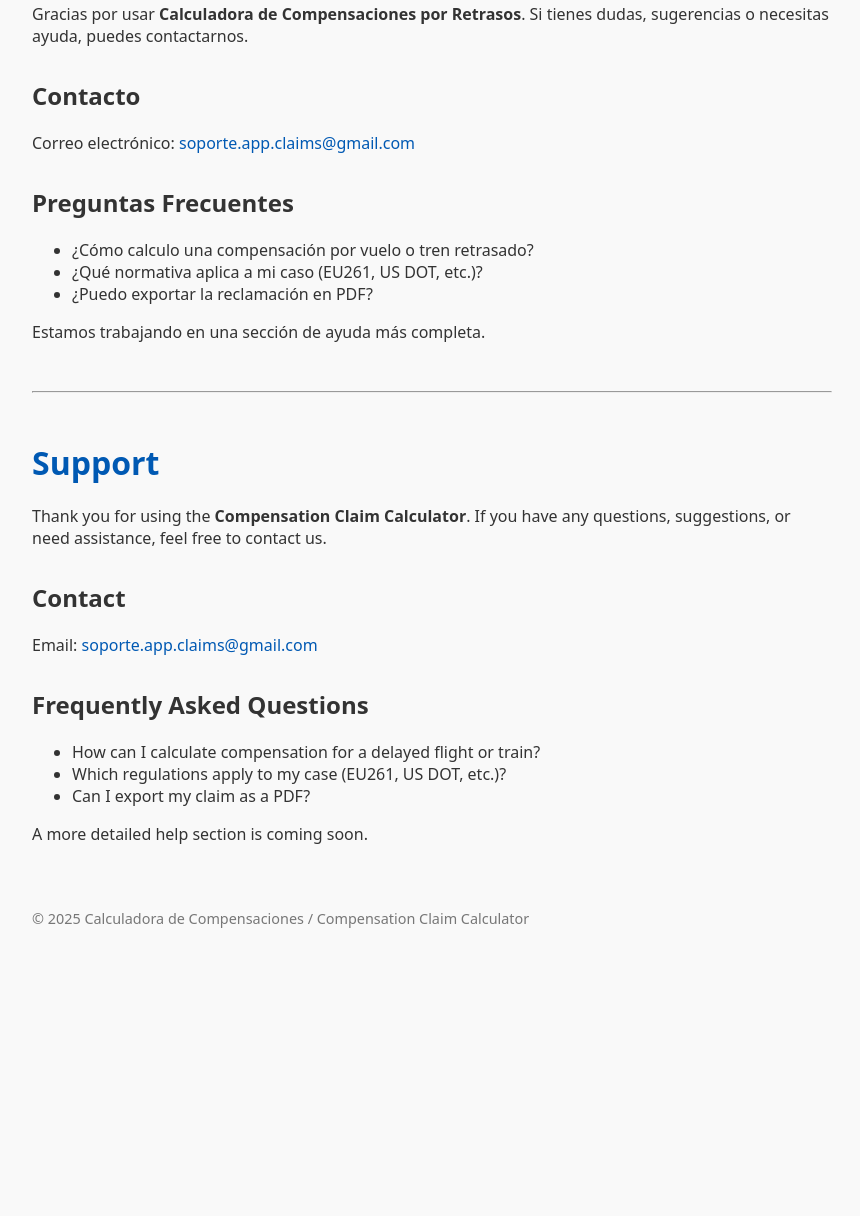
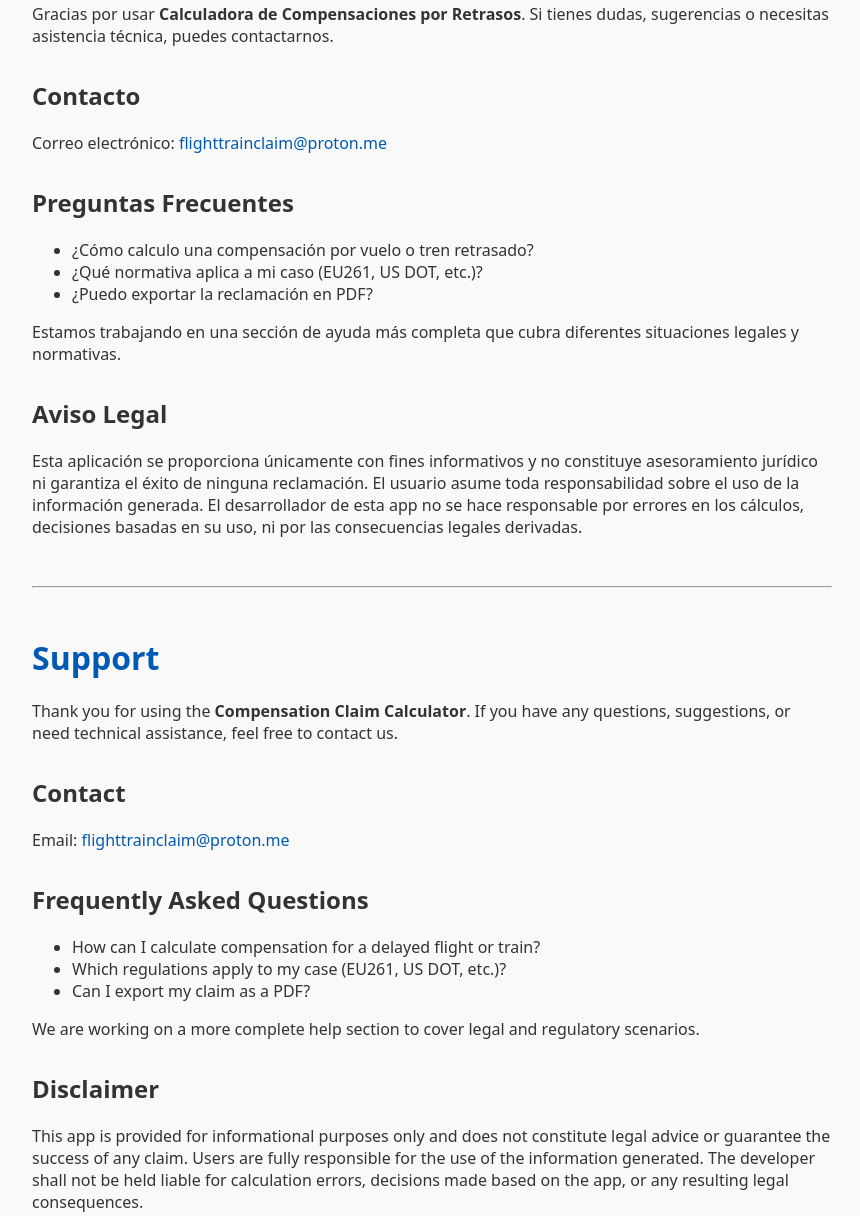
Before and after one commit to joshid/flighttrainclaim-support, a plain HTML site: page support.html in a window 1280 px wide. Shown: the part 115-1331 px from the top of the page, without its empty margins (208-1068 px from the left). Before the commit the page ends 1075 px from the top, so only its background shows below. Drawn offline with Linux system fonts and the light colour scheme.

Commit message:
Update support.html

```diff
--- a/support.html
+++ b/support.html
@@ -39,10 +39,10 @@
 <body>
 
   <h1>Soporte</h1>
-  <p>Gracias por usar <strong>Calculadora de Compensaciones por Retrasos</strong>. Si tienes dudas, sugerencias o necesitas ayuda, puedes contactarnos.</p>
+  <p>Gracias por usar <strong>Calculadora de Compensaciones por Retrasos</strong>. Si tienes dudas, sugerencias o necesitas asistencia técnica, puedes contactarnos.</p>
 
   <h2>Contacto</h2>
-  <p>Correo electrónico: <a href="mailto:soporte.app.claims@gmail.com">soporte.app.claims@gmail.com</a></p>
+  <p>Correo electrónico: <a href="mailto:flighttrainclaim@proton.me">flighttrainclaim@proton.me</a></p>
 
   <h2>Preguntas Frecuentes</h2>
   <ul>
@@ -50,15 +50,18 @@
     <li>¿Qué normativa aplica a mi caso (EU261, US DOT, etc.)?</li>
     <li>¿Puedo exportar la reclamación en PDF?</li>
   </ul>
-  <p>Estamos trabajando en una sección de ayuda más completa.</p>
+  <p>Estamos trabajando en una sección de ayuda más completa que cubra diferentes situaciones legales y normativas.</p>
+
+  <h2>Aviso Legal</h2>
+  <p>Esta aplicación se proporciona únicamente con fines informativos y no constituye asesoramiento jurídico ni garantiza el éxito de ninguna reclamación. El usuario asume toda responsabilidad sobre el uso de la información generada. El desarrollador de esta app no se hace responsable por errores en los cálculos, decisiones basadas en su uso, ni por las consecuencias legales derivadas.</p>
 
   <hr />
 
   <h1>Support</h1>
-  <p>Thank you for using the <strong>Compensation Claim Calculator</strong>. If you have any questions, suggestions, or need assistance, feel free to contact us.</p>
+  <p>Thank you for using the <strong>Compensation Claim Calculator</strong>. If you have any questions, suggestions, or need technical assistance, feel free to contact us.</p>
 
   <h2>Contact</h2>
-  <p>Email: <a href="mailto:soporte.app.claims@gmail.com">soporte.app.claims@gmail.com</a></p>
+  <p>Email: <a href="mailto:flighttrainclaim@proton.me">flighttrainclaim@proton.me</a></p>
 
   <h2>Frequently Asked Questions</h2>
   <ul>
@@ -66,7 +69,10 @@
     <li>Which regulations apply to my case (EU261, US DOT, etc.)?</li>
     <li>Can I export my claim as a PDF?</li>
   </ul>
-  <p>A more detailed help section is coming soon.</p>
+  <p>We are working on a more complete help section to cover legal and regulatory scenarios.</p>
+
+  <h2>Disclaimer</h2>
+  <p>This app is provided for informational purposes only and does not constitute legal advice or guarantee the success of any claim. Users are fully responsible for the use of the information generated. The developer shall not be held liable for calculation errors, decisions made based on the app, or any resulting legal consequences.</p>
 
   <footer>
     &copy; 2025 Calculadora de Compensaciones / Compensation Claim Calculator
```
